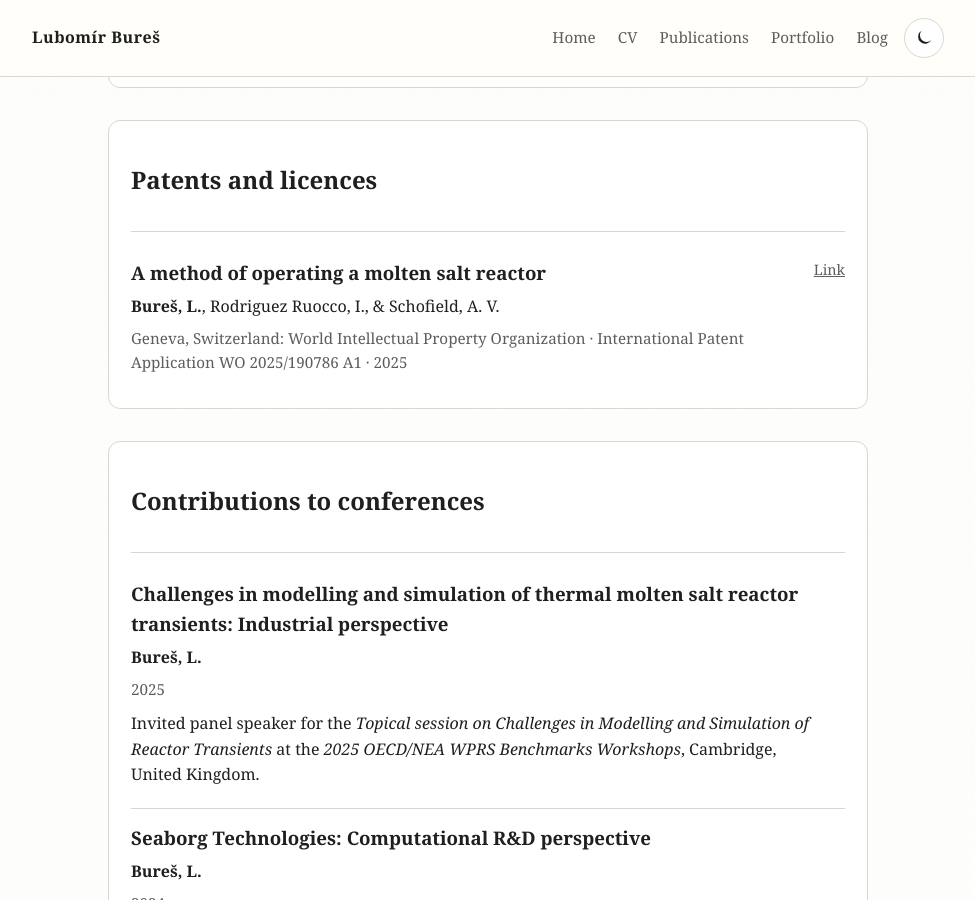
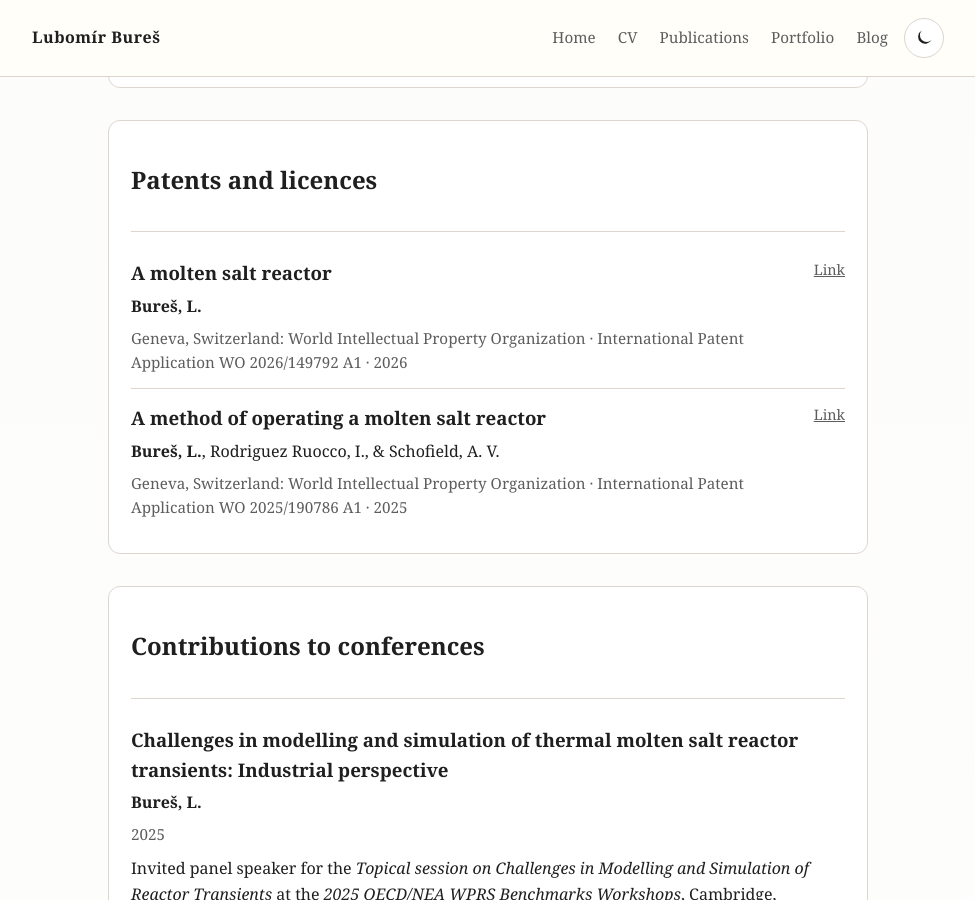
Before and after one commit to tannhorn/tannhorn.github.io, a Jekyll site: the page built from publications.md, in a window 1280 px wide and 900 px high, scrolled down 5736 px. Shown: the whole window, without its empty margins (152-1127 px from the left). Built offline with Jekyll 4.4.1, drawn with Linux system fonts in a browser that asks for light colours; some of the changed text lies outside the part shown.

Commit message:
updated publications

```diff
--- a/_data/publications.yml
+++ b/_data/publications.yml
@@ -219,6 +219,12 @@ sections:
   - title: "Patents and licences"
     type: "patent"
     entries:
+      - authors_md: "**Bureš, L.**"
+        year: 2026
+        title: "A molten salt reactor"
+        patent: "International Patent Application WO 2026/149792 A1"
+        venue: "Geneva, Switzerland: World Intellectual Property Organization"
+        url: "https://patentscope.wipo.int/search/en/detail.jsf?docId=WO2026149792"
       - authors_md: "**Bureš, L.**, Rodriguez Ruocco, I., & Schofield, A. V."
         year: 2025
         title: "A method of operating a molten salt reactor"
--- a/_includes/pub_meta.html
+++ b/_includes/pub_meta.html
@@ -14,7 +14,7 @@
     {% if include.entry.patent and include.entry.patent != "" %}<span class="pub-meta-item">{{ include.entry.patent }}</span>{% endif %}
     {% if include.entry.publisher and include.entry.publisher != "" %}<span class="pub-meta-item">{{ include.entry.publisher }}</span>{% endif %}
     {% if include.entry.volume and include.entry.volume != "" %}<span class="pub-meta-item">{{ include.entry.volume }}</span>{% endif %}
-    {% if include.entry.pages and include.entry.pages != "" %}<span class="pub-meta-item">{{ include.entry.pages }}</span>{% endif %}
+    {% if include.entry.pages and include.entry.pages != "" %}<span class="pub-meta-item">{{ include.entry.pages | replace: '--', '–' }}</span>{% endif %}
     {% if include.entry.year and include.entry.year != "" %}<span class="pub-meta-item">{{ include.entry.year }}</span>{% endif %}
   </p>
 {% endif %}
```
